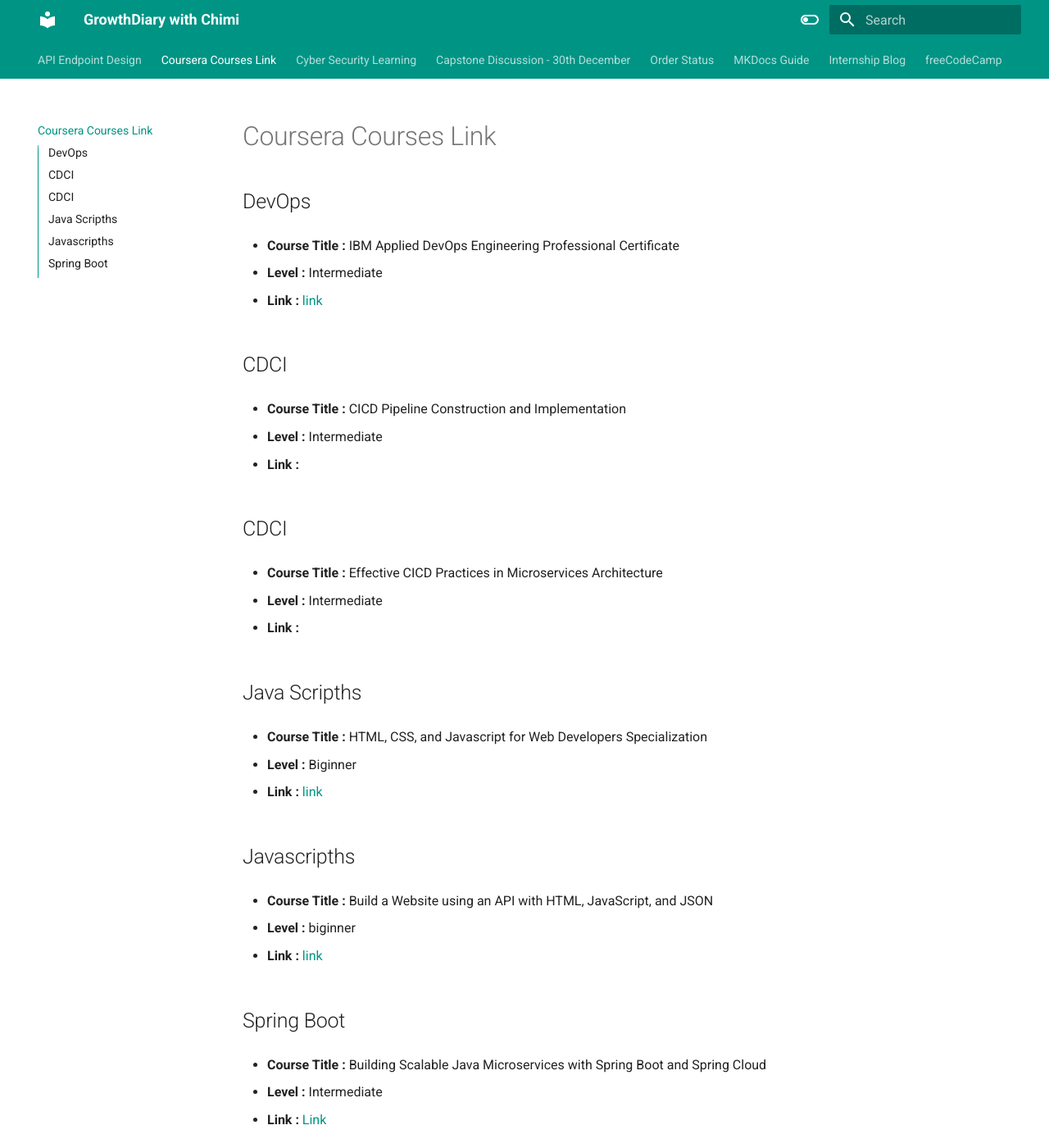
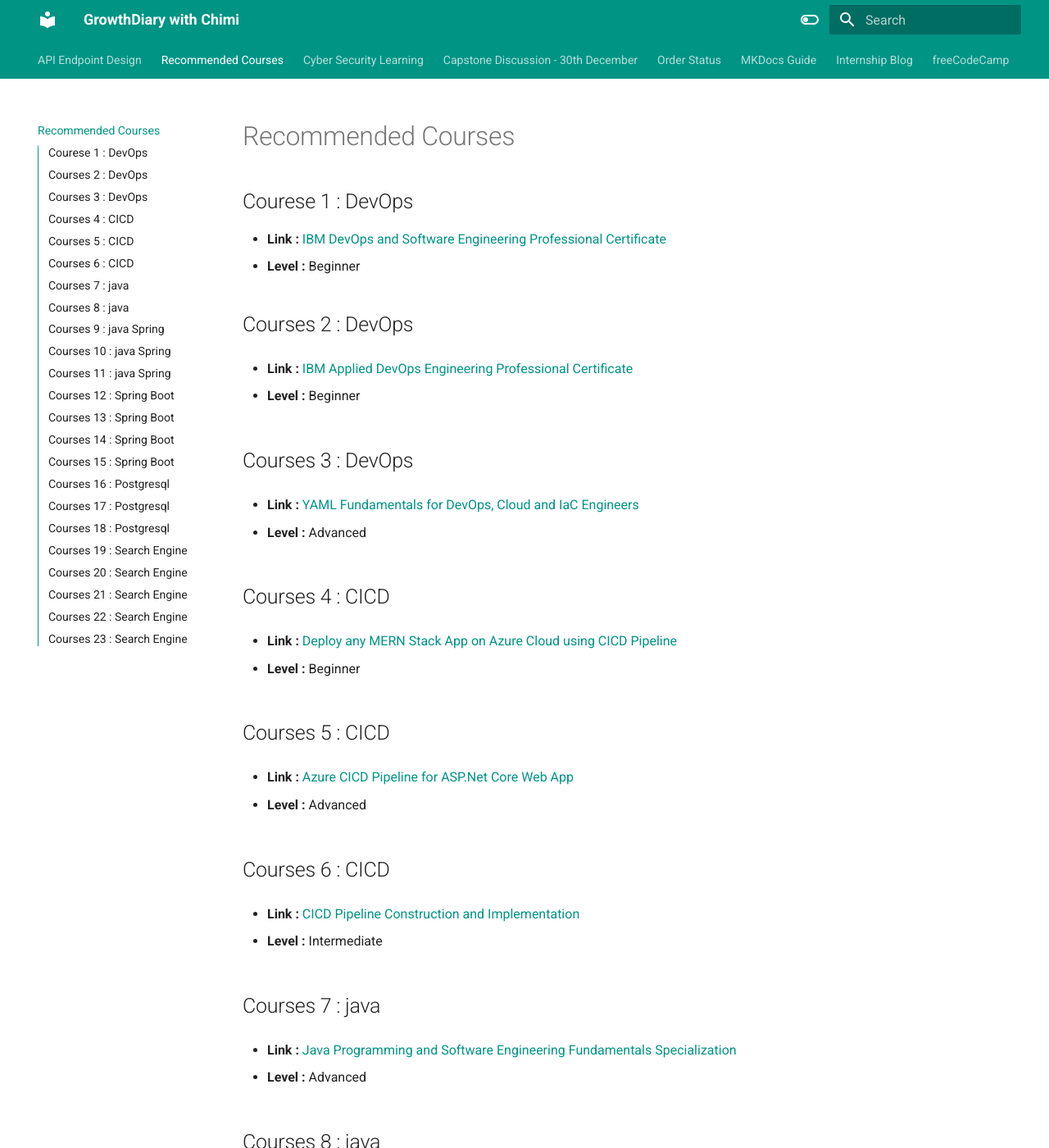
Before and after one commit to CR-CGyeltshen/GrowthDiary, an MkDocs documentation site: the page built from docs/CoursesLink.md, in a window 1280 px wide and 1400 px high. Shown: the whole window at 82% size. Built offline with MkDocs 1.6.1 and Material for MkDocs 9.7.7, drawn with Linux system fonts in a browser that asks for light colours; some of the changed text lies outside the part shown.

Commit message:
courese changes

```diff
--- a/docs/CoursesLink.md
+++ b/docs/CoursesLink.md
@@ -1,53 +1,143 @@
-# Coursera Courses Link
+---
+title: "Recommended Courses"
+categories: [CAP, Work 1]
+tags: [CAP]
+---
+## Courese 1 : DevOps
 
-## DevOps
+- **Link :** [IBM DevOps and Software Engineering Professional Certificate](https://www.coursera.org/programs/software-engineering-r2na6/professional-certificates/devops-and-software-engineering?source=search)
+-  **Level :** Beginner
 
-* **Course Title :** IBM Applied DevOps Engineering Professional Certificate
+## Courses 2 : DevOps
 
-* **Level :** Intermediate
+- **Link :** [IBM Applied DevOps Engineering Professional Certificate](https://www.coursera.org/programs/software-engineering-r2na6/professional-certificates/ibm-applied-devops-engineering?source=search)
 
-* **Link :** [link](https://www.coursera.org/programs/software-engineering-r2na6/professional-certificates/ibm-applied-devops-engineering?source=search)
+- **Level :** Beginner
 
-## CDCI
+## Courses 3 : DevOps
 
-* **Course Title :** CICD Pipeline Construction and Implementation
+- **Link :** [YAML Fundamentals for DevOps, Cloud and IaC Engineers](https://www.coursera.org/programs/software-engineering-r2na6/learn/packt-yaml-fundamentals-for-devops-cloud-and-iac-engineers-flrq3?source=search)
 
-* **Level :** Intermediate
+- **Level :** Advanced
 
-* **Link :** [](https://www.coursera.org/videos/deploying-secure-kubernetes-containers-in-production/YepNQ?query=cicd&productDifficultyLevel=Intermediate&productDifficultyLevel=Beginner&sortBy=BEST_MATCH&source=search)
+## Courses 4 : CICD
 
-## CDCI
+- **Link :** [Deploy any MERN Stack App on Azure Cloud using CICD Pipeline](https://www.coursera.org/programs/software-engineering-r2na6/learn/packt-deploy-any-mern-stack-app-on-azure-cloud-using-cicd-pipeline-lpfuy?source=search)
 
-* **Course Title :** Effective CICD Practices in Microservices Architecture
+- **Level :** Beginner
 
-* **Level :** Intermediate
+## Courses 5 : CICD
 
-* **Link :** [](https://www.coursera.org/videos/uva-darden-continous-delivery-devops/JvA44?query=cicd&productDifficultyLevel=Intermediate&productDifficultyLevel=Beginner&sortBy=BEST_MATCH&source=search)
+- **Link :** [Azure CICD Pipeline for ASP.Net Core Web App](https://www.coursera.org/videos/microservices-and-deployment-by-using-aspnet/XyNtC?query=CICD&productDifficultyLevel=Advanced&sortBy=BEST_MATCH&source=search)
+
+- **Level :** Advanced
+
+## Courses 6 : CICD
+
+- **Link :** [CICD Pipeline Construction and Implementation](https://www.coursera.org/videos/deploying-secure-kubernetes-containers-in-production/YepNQ?query=CICD&productDifficultyLevel=Intermediate&sortBy=BEST_MATCH&source=search)
+
+- **Level :** Intermediate
+
+## Courses 7 : java
+
+- **Link :** [Java Programming and Software Engineering Fundamentals Specialization](https://www.coursera.org/programs/software-engineering-r2na6/specializations/java-programming?source=search)
+
+- **Level :** Advanced
+
+## Courses 8 : java
+
+- **Link :** [Java FullStack Developer Specialization](https://www.coursera.org/programs/software-engineering-r2na6/specializations/java-fullstack?source=search)
+
+- **Level :** Advanced
+
+## Courses 9 : java Spring
+
+- **Link :** [Building Cloud Services with the Java Spring Framework](https://www.coursera.org/programs/software-engineering-r2na6/learn/cloud-services-java-spring-framework?source=search)
+
+- **Level :** Intermediate
+
+## Courses 10 : java Spring
+
+- **Link :** [Kafka Streams API for Developers Using Java/Spring Boot 3.X](https://www.coursera.org/programs/software-engineering-r2na6/learn/packt-kafka-streams-api-for-developers-using-java-spring-boot-3-x-y9xwl?source=search)
+
+- **Level :** Intermediate
+
+## Courses 11 : java Spring
+
+- **Link :** [Creating Restful Web Services with Java and Maven](https://www.coursera.org/videos/advanced-java/gJ82O?query=java+spring&source=search)
+
+- **Level :** Advanced
+
+## Courses 12 : Spring Boot
+
+- **Link :** [Spring Framework Specialization](https://www.coursera.org/programs/software-engineering-r2na6/specializations/spring-framework?source=search)
+
+- **Level :** Intermediate
+
+## Courses 13 : Spring Boot
+
+- **Link :** [Building Scalable Java Microservices with Spring Boot and Spring Cloud](https://www.coursera.org/programs/software-engineering-r2na6/learn/google-cloud-java-spring?source=search)
+
+- **Level :** Intermediate
+
+## Courses 14 : Spring Boot
+
+- **Link :** [Spring Boot Architecture](https://www.coursera.org/videos/data-structures--backend-with-java/yTRfd?query=spring%20boot&productDifficultyLevel=Advanced&sortBy=BEST_MATCH&source=search)
+
+- **Level :** Advanced
+
+## Courses 15 : Spring Boot
+
+- **Link :** [Building Microservices with Spring Boot](https://www.coursera.org/videos/advanced-java/hKcnN?query=spring%20boot&productDifficultyLevel=Advanced&sortBy=BEST_MATCH&source=search)
+
+- **Level :** Advanced
 
 
-## Java Scripths
+## Courses 16 : Postgresql
 
-* **Course Title :**
-HTML, CSS, and Javascript for Web Developers Specialization
+- **Link :** [Database Design and Basic SQL in PostgreSQL](https://www.coursera.org/programs/software-engineering-r2na6/learn/database-design-postgresql?source=search)
 
-* **Level :** Biginner
+- **Level :** Intermediate
 
-* **Link :** [link](https://www.coursera.org/specializations/html-css-javascript-for-web-developers)
+## Courses 17 : Postgresql
 
-## Javascripths
+- **Link :** [PostgreSQL for Everybody Specialization](https://www.coursera.org/programs/software-engineering-r2na6/specializations/postgresql-for-everybody?source=search)
 
-* **Course Title :** Build a Website using an API with HTML, JavaScript, and JSON
+- **Level :** Advanced
 
-* **Level :** biginner
+## Courses 18 : Postgresql
 
-* **Link :** [link](https://www.coursera.org/projects/showcase-build-a-website-api-html-javascript-json)
+- **Link :** [SQL CASE Statements](https://www.coursera.org/programs/software-engineering-r2na6/projects/sql-case-statements?source=search)
 
-## Spring Boot
+- **Level :** Advanced
 
-* **Course Title :** Building Scalable Java Microservices with Spring Boot and Spring Cloud
+## Courses 19 : Search Engine
 
-* **Level :** Intermediate
+- **Link :** [Search Engine Optimization (SEO) Specialization](https://www.coursera.org/programs/software-engineering-r2na6/specializations/seo?source=search)
 
-* **Link :** [Link](https://www.coursera.org/learn/google-cloud-java-spring)
+- **Level :** Beginner
 
-##
+## Courses 20 : Search Engine
+
+- **Link :** [Search Engines for Web and Enterprise Data](https://www.coursera.org/programs/software-engineering-r2na6/learn/search-engine?source=search)
+
+- **Level :** Intermediate
+
+## Courses 21 : Search Engine
+
+- **Link :** [Relational Database with Go: Build an Article Search Engine](https://www.coursera.org/programs/software-engineering-r2na6/projects/relational-database-go-article-search-engine?source=search)
+
+- **Level :** Intermediate
+
+## Courses 22 : Search Engine
+
+- **Link :** [Increase SEO Traffic with WordPress](https://www.coursera.org/programs/software-engineering-r2na6/projects/increase-seo-traffic-with-wordpress?source=search)
+
+- **Level :** Advanced
+
+
+## Courses 23 : Search Engine
+
+- **Link :** [SEO: Search Engine Optimization](https://www.coursera.org/videos/illinois-tech-digital-marketing/c4QIM?query=search%20engin%20&productDifficultyLevel=Advanced&sortBy=BEST_MATCH&source=search)
+
+- **Level :** Advanced
```
